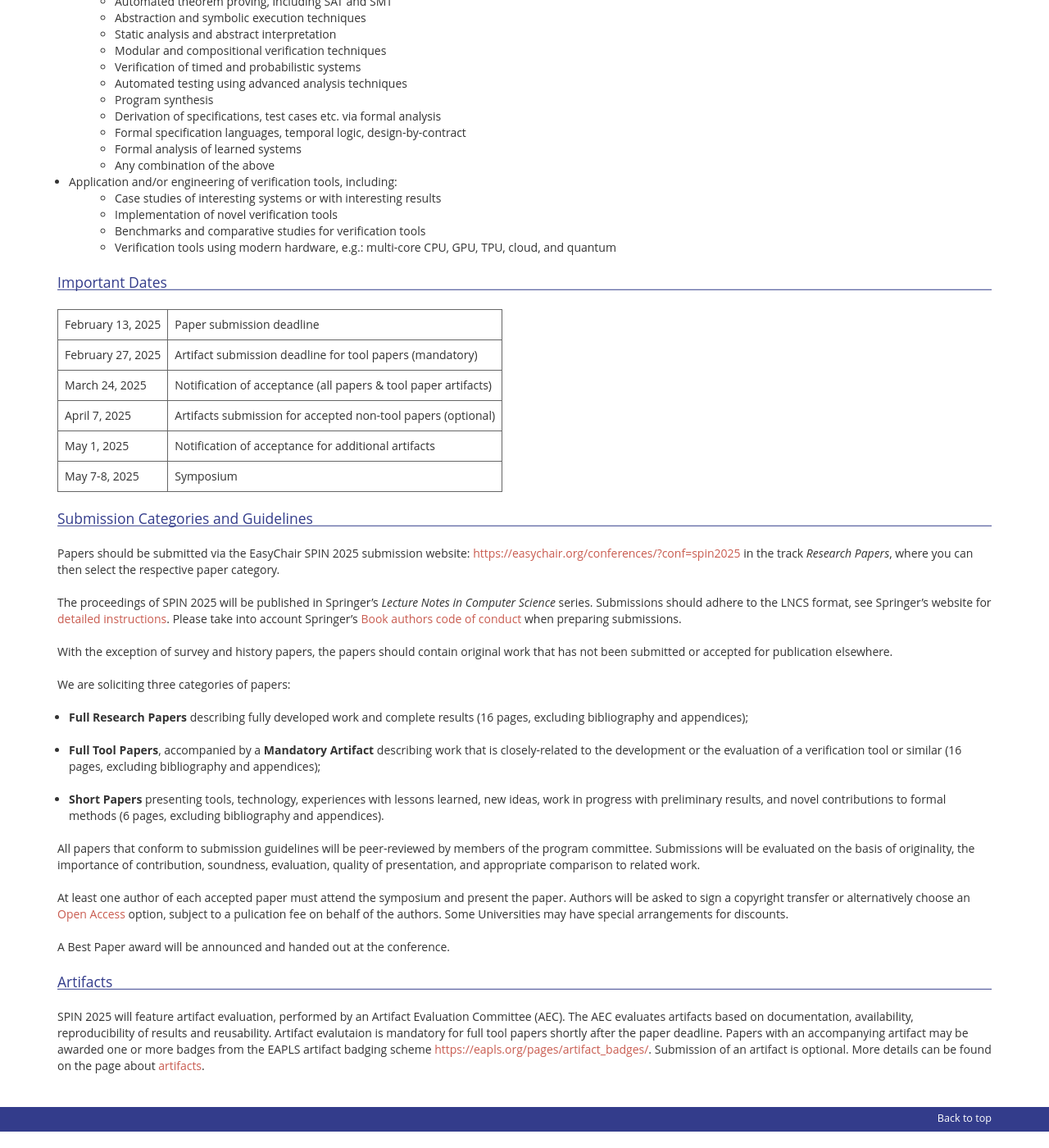
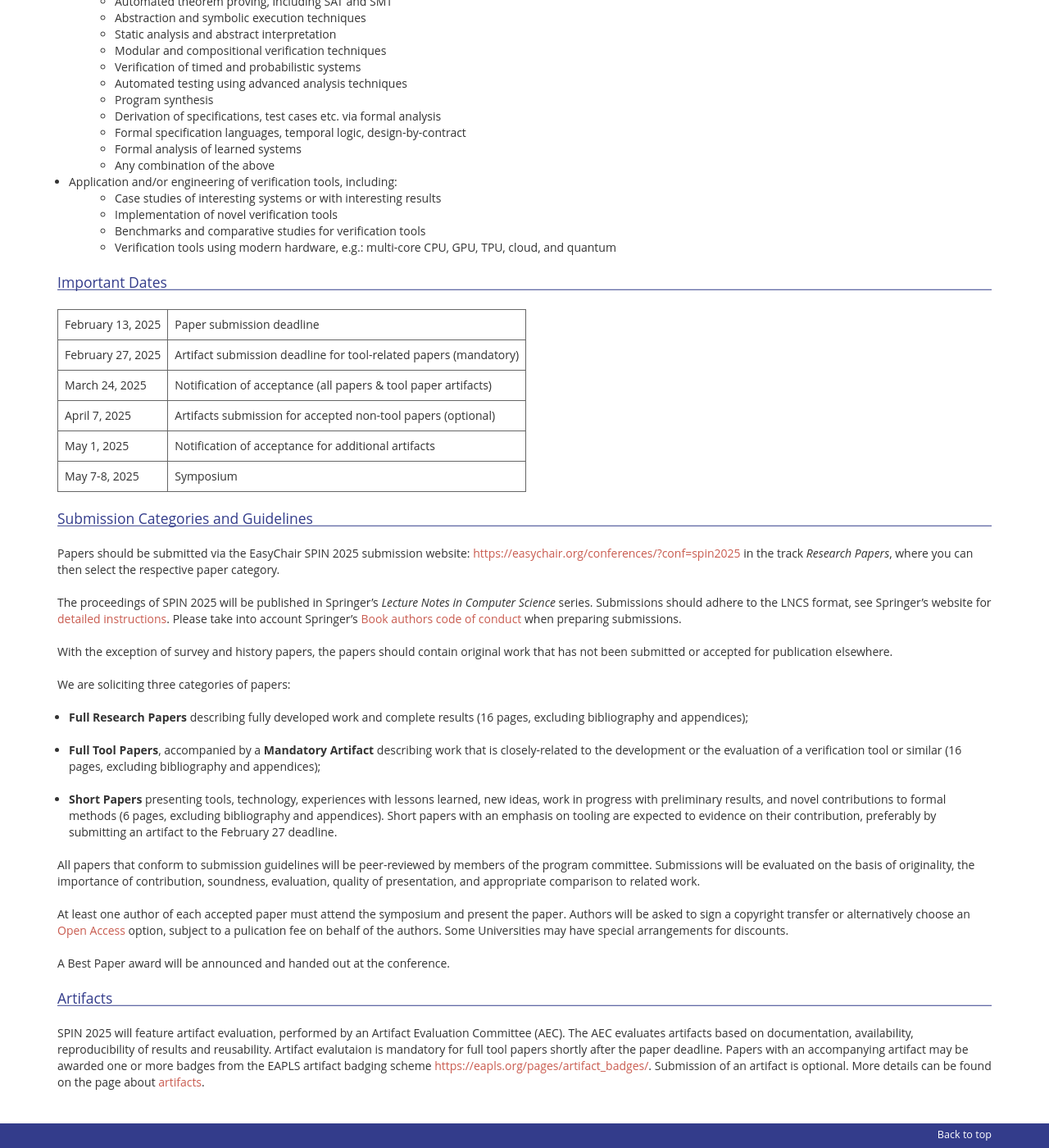
Before and after one commit to SPIN-web/SPIN2026, a Jekyll site: the page built from _pages/call.md, in a window 1280 px wide and 1400 px high, scrolled down 853 px. Shown: the whole window at 82% size. Built offline with Jekyll 4.4.1, drawn with Linux system fonts in a browser that asks for light colours; nearby versions of some CDN libraries; our own code applies the rules of GitHub Pages for plain Markdown files.

Commit message:
clarify some aspects of short papers

```diff
--- a/_pages/call.md
+++ b/_pages/call.md
@@ -40,7 +40,7 @@ Topics of interest include, but are not limited to:
 
 |----------------------|-----------------------------------------------------------|
 | February 13, 2025    | Paper submission deadline
-| February 27, 2025    | Artifact submission deadline for tool papers (mandatory)
+| February 27, 2025    | Artifact submission deadline for tool-related papers (mandatory)
 |    March 24, 2025    | Notification of acceptance (all papers & tool paper artifacts)
 |    April  7, 2025    | Artifacts submission for accepted non-tool papers (optional)
 |      May  1, 2025    | Notification of acceptance for additional artifacts
@@ -60,7 +60,7 @@ We are soliciting three categories of papers:
 
 * **Full Tool Papers**, accompanied by a **Mandatory Artifact** describing work that is closely-related to the development or the evaluation of a verification tool or similar (16 pages, excluding bibliography and appendices);
 
-* **Short Papers** presenting tools, technology, experiences with lessons learned, new ideas, work in progress with preliminary results, and novel contributions to formal methods (6 pages, excluding bibliography and appendices).
+* **Short Papers** presenting tools, technology, experiences with lessons learned, new ideas, work in progress with preliminary results, and novel contributions to formal methods (6 pages, excluding bibliography and appendices). Short papers with an emphasis on tooling are expected to evidence on their contribution, preferably by submitting an artifact to the February 27 deadline.
 
 All papers that conform to submission guidelines will be peer-reviewed by members of the program committee. Submissions will be evaluated on the basis of originality, the importance of contribution, soundness, evaluation, quality of presentation, and appropriate comparison to related work.
 
```
Also changed, not shown: _pages/index.md (+1 -1 lines).
